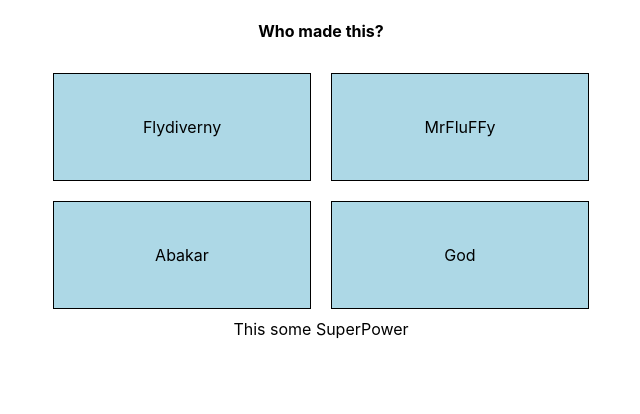
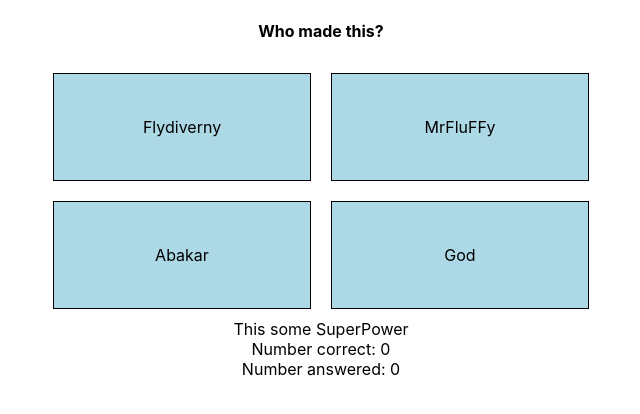
Before and after one commit to Nallooloo/quizgame, a React (Create React App) app: page /play in a window 1280 px wide. Shown: the top 414 px of the page, without its empty margins (319-959 px from the left). Built offline with nearby package versions, Linux system fonts and the light colour scheme.

Commit message:
loadquestion,ans quest, count ans and correct

```diff
--- a/src/Pages/PlayGame.jsx
+++ b/src/Pages/PlayGame.jsx
@@ -1,18 +1,57 @@
-import React from "react";
+import React, { useEffect, useState } from "react";
+import { Redirect } from "react-router-dom";
 import Question from "../Components/Question";
 import SuperPower from "../Components/SuperPower";
 
-const someQuestion = {
-  question: "Who made this?",
-  answers: ["Flydiverny", "MrFluFFy", "Abakar", "God"],
-  correctAnswer: "MrFluFFy",
-};
+const someQuestion = [
+  {
+    question: "Who made this?",
+    answers: ["Flydiverny", "MrFluFFy", "Abakar", "God"],
+    correctAnswer: "MrFluFFy",
+  },
+  {
+    question: "Who made this yes?",
+    answers: ["Flydiverny", "MrFluFFy", "Abakar", "God"],
+    correctAnswer: "MrFluFFy",
+  },
+];
 
 const PlayGame = () => {
+  const [answered, setAnswered] = useState("");
+  const [nbrCorrect, setNbrCorrect] = useState(0);
+  const [nbrAnswered, setNbrAnswered] = useState(0);
+  const [currQuestion, setCurrQuestion] = useState(someQuestion[0]);
+  const [questionSet, setQuestionSet] = useState([]);
+  const nbrQuestions = 2;
+
+  //"load the questions"
+  useEffect(() => {
+    setQuestionSet(someQuestion);
+  }, []);
+
+  //on answer update question and rerender to display next question.
+  useEffect(() => {
+    setCurrQuestion(questionSet[nbrAnswered]);
+  }, [questionSet, nbrAnswered]);
+
+  const answerQuestion = (value) => {
+    setAnswered(value);
+    if (value === currQuestion.correctAnswer) {
+      setNbrCorrect(nbrCorrect + 1);
+    }
+
+    setNbrAnswered(nbrAnswered + 1);
+  };
+
   return (
     <div>
-      <Question {...someQuestion} />
+      {nbrAnswered === nbrQuestions ? <Redirect to="/stats" /> : null}
+      {currQuestion ? (
+        <Question answerQuestion={answerQuestion} {...currQuestion} />
+      ) : null}
       <SuperPower />
+      <div>Number correct: {nbrCorrect}</div>
+      <div>Number answered: {nbrAnswered}</div>
     </div>
   );
 };
```
